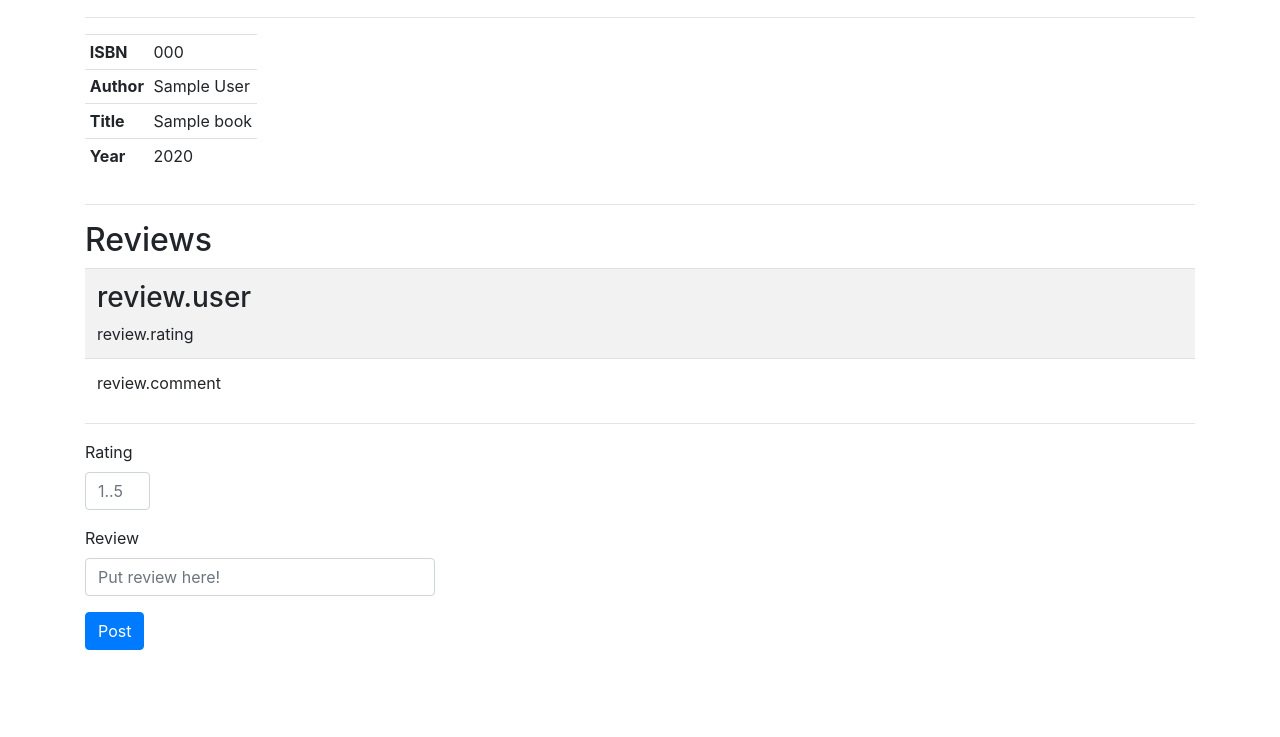
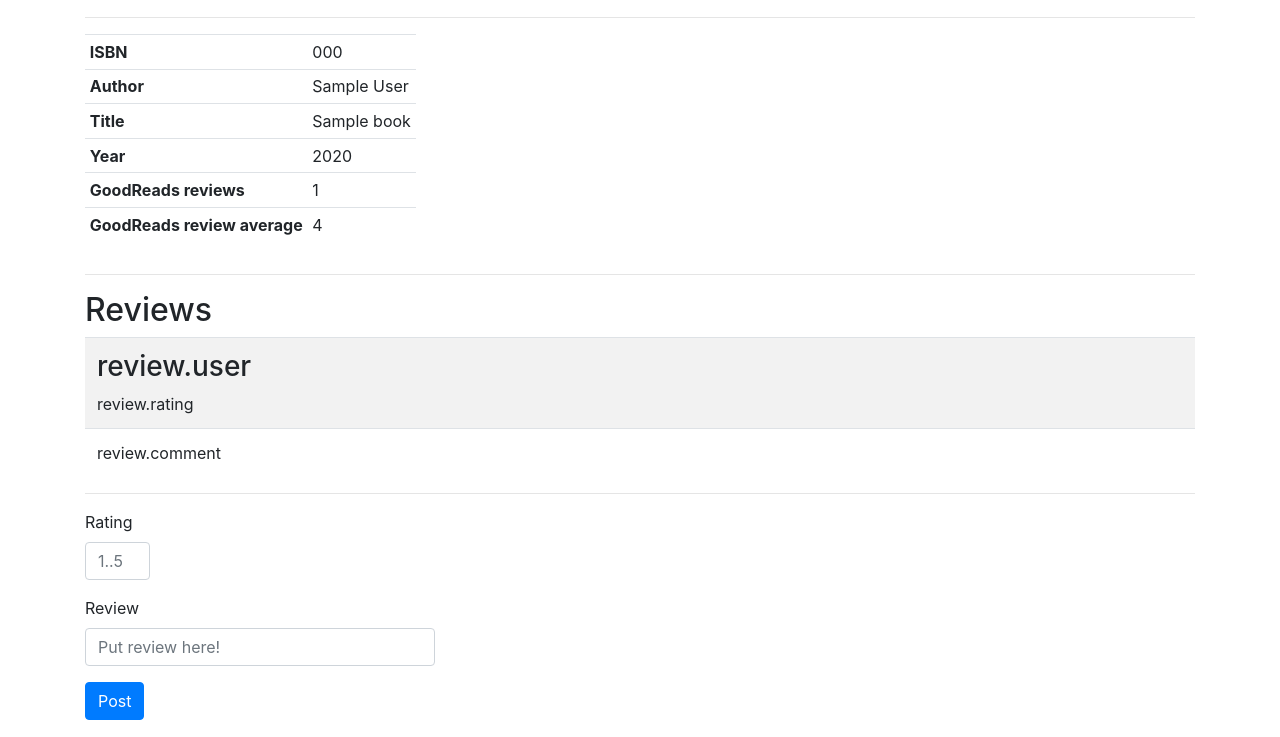
Before and after one commit to olma2077/gr-review, a Flask app: template templates/book.html in a window 1280 px wide. Shown: the part 63-800 px from the top of the page. Run offline with Flask 2, Linux system fonts and the light colour scheme; the template is opened without the code that fills it: most values are stand-ins (such as "Sample title", 1, 10 or a date in 2020); some libraries are stand-ins or nearby versions.

Commit message:
Goodreads reviews data added

```diff
--- a/application.py
+++ b/application.py
@@ -12,6 +12,9 @@ app = Flask(__name__)
 # Check for environment variable
 if not os.getenv("DATABASE_URL"):
     raise RuntimeError("DATABASE_URL is not set")
+if not os.getenv("GR_KEY"):
+    raise RuntimeError("GR_KEY is not set")
+
 
 # Configure session to use filesystem
 app.config["SESSION_PERMANENT"] = False
@@ -79,8 +82,8 @@ def search():
 def book(book_isbn):
     book = db.execute("SELECT * FROM books WHERE isbn = :isbn",
         {"isbn": book_isbn}).fetchone()
-    # goodreads =
-    return render_template("book.html", user=session['user'], book=book)
+    gr = goodreads.fetch_review_counts(os.getenv("GR_KEY"), book_isbn)
+    return render_template("book.html", user=session['user'], book=book, goodreads=gr)
 
 @app.route("/book/<book_isbn>/comment", methods=["POST"])
 def comment(book_isbn):
--- a/goodreads.py
+++ b/goodreads.py
@@ -1,4 +1,6 @@
 import requests
+from types import SimpleNamespace
 
-def fetch(isbn):
-    res = requests.get("https://www.goodreads.com/book/review_counts.json", params={"key": "AQ4STjCNKNFo9thbxlfQg", "isbns": "9781632168146"})
+def fetch_review_counts(gr_key, isbn):
+    response = requests.get("https://www.goodreads.com/book/review_counts.json", params={"key": gr_key, "isbns": isbn})
+    return SimpleNamespace(**response.json()["books"][0])
--- a/templates/book.html
+++ b/templates/book.html
@@ -18,6 +18,14 @@
   <tr>
     <th scpoe="row">Year</th>
     <td>{{ book.year }}</td>
+  </tr>
+  <tr>
+    <th scpoe="row">GoodReads reviews</th>
+    <td>{{ goodreads.reviews_count }}</td>
+  </tr>
+  <tr>
+    <th scpoe="row">GoodReads review average</th>
+    <td>{{ goodreads.average_rating }}</td>
   </tr>
 </table>
 </div>
```
